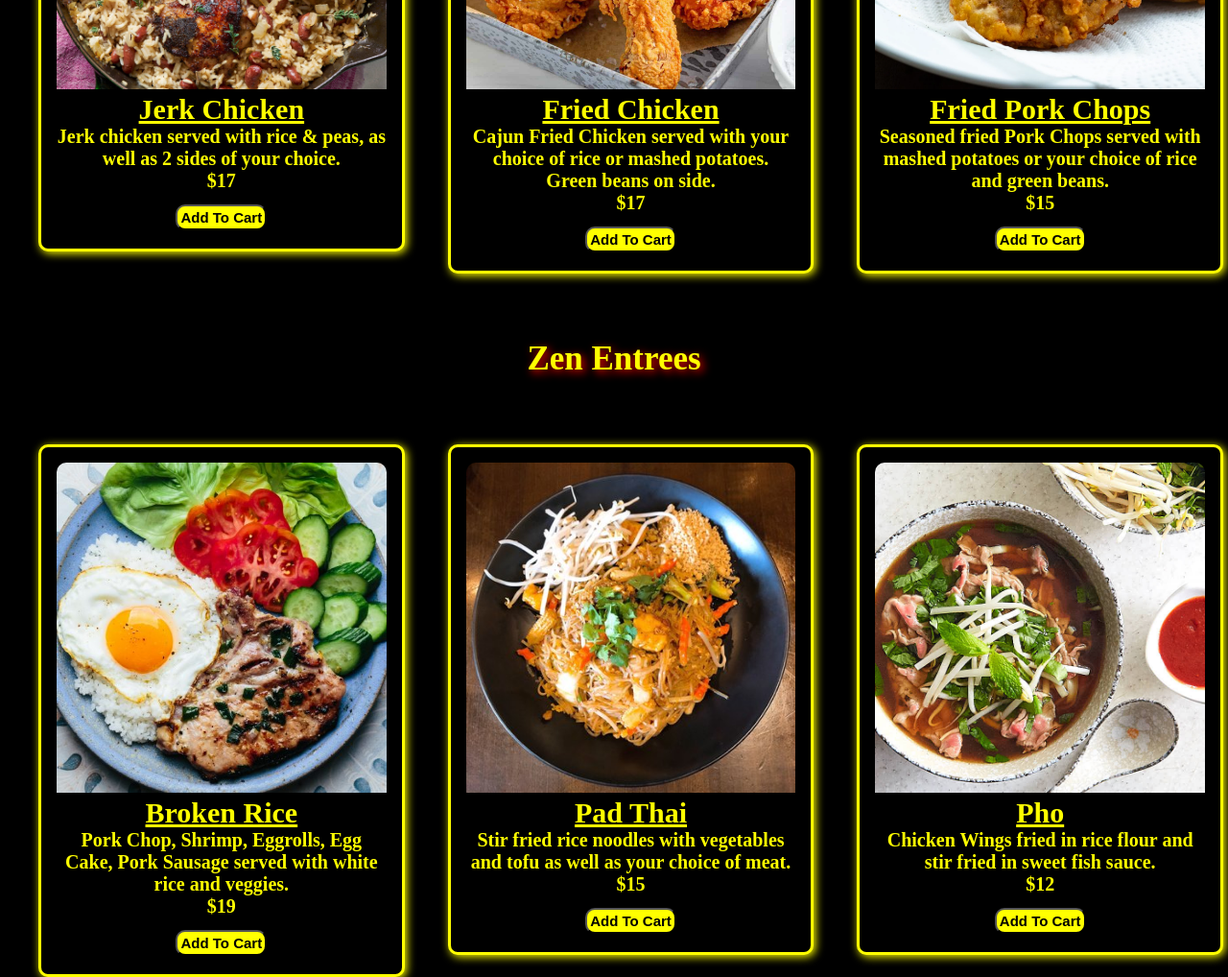
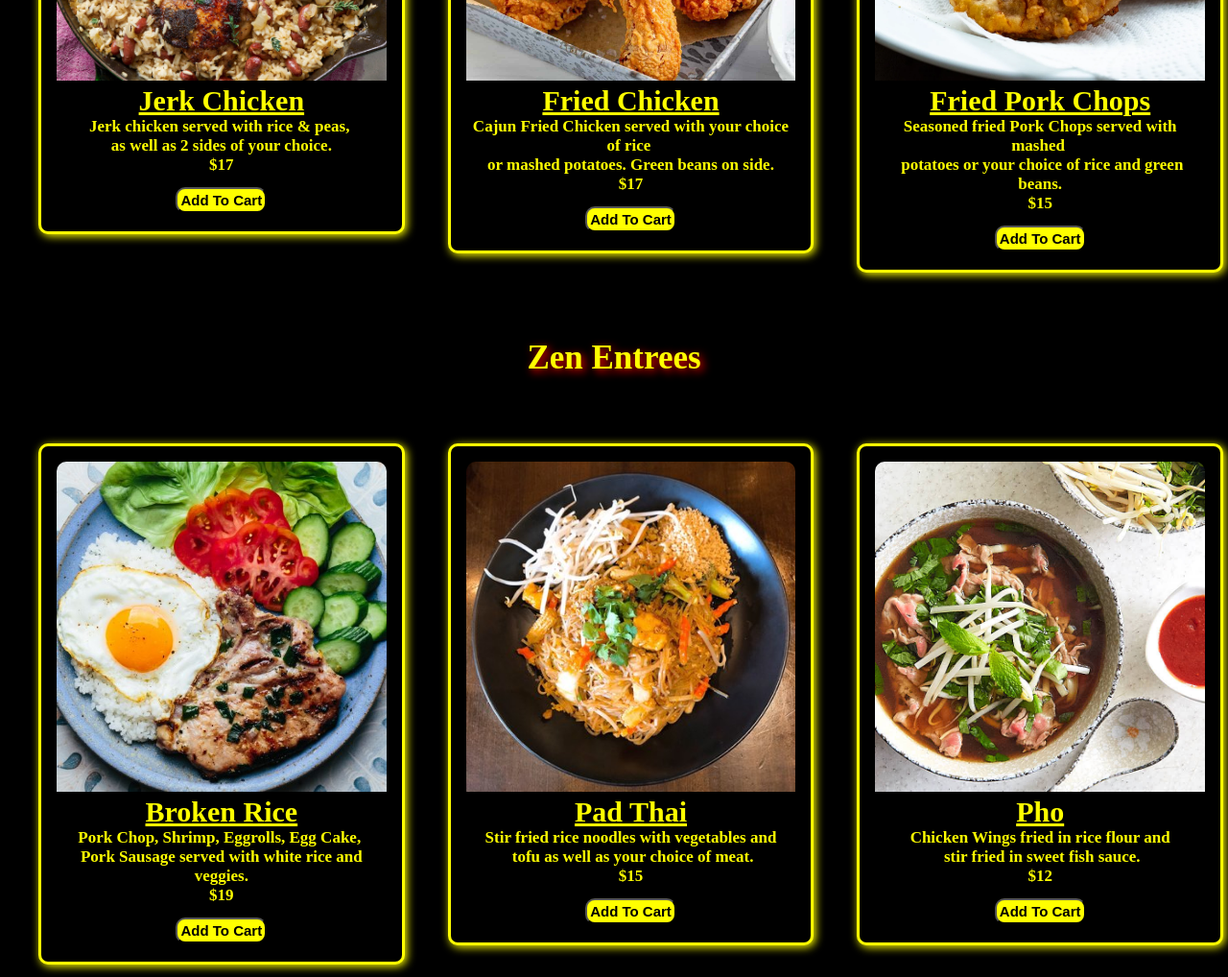
Before and after one commit to Jmlor2h/GATEWAYV2, a plain HTML site: page Menu.html in a window 1280 px wide. Shown: the part 1380-2398 px from the top of the page at 96% size. Drawn offline with Linux system fonts and the light colour scheme.

Commit message:
update17

```diff
--- a/Menu.html
+++ b/Menu.html
@@ -67,7 +67,7 @@
     <div class="card">
      <div class="itempic"><img src="images/calamari.jpg" alt="Calamari"></div>
      <div class="itemtitle">Calamari</div>
-     <div class="itemdesc">Squid legs seasoned and fried. Served with Marinara Sauce<br>$15</div>
+     <div class="itemdesc">Squid legs seasoned and fried.<br> Served with Marinara Sauce<br>$15</div>
      <div class="flexible"></div>
      <div class="addtocart"><button>Add To Cart</button></div>
   </div>
@@ -75,14 +75,14 @@
   <div class="card">
     <div class="itempic"><img src="images/eggrolls.jpg" alt="Egg Rolls"></div>
     <div class="itemtitle">Egg Rolls/Cha Gio</div>
-    <div class="itemdesc">Ground pork and chopped vegetables wrapped in rice paper and fried.(2 pcs)<br>$7</div>
+    <div class="itemdesc">Ground pork and chopped vegetables <br>wrapped in rice paper and fried.(2 pcs)<br>$7</div>
     <div class="flexible"></div>
     <div class="addtocart"><button>Add To Cart</button></div>
  </div>
  <div class="card">
   <div class="itempic"><img src="images/chickenwings.jpg" alt="Chicken Wings"></div>
   <div class="itemtitle">Fried Chicken Wings</div>
-  <div class="itemdesc">Chicken Wings fried in rice flour and stir fried in sweet fish sauce.<br>$12</div>
+  <div class="itemdesc">Chicken Wings fried in rice flour and <br>stir fried in sweet fish sauce.<br>$12</div>
   <div class="flexible"></div>
   <div class="addtocart"><button>Add To Cart</button></div>
   </div>
@@ -96,7 +96,8 @@
     <div class="card">
      <div class="itempic"><img src="images/jerkchicken.jfif" alt="Jerk Chicken"></div>
      <div class="itemtitle">Jerk Chicken</div>
-     <div class="itemdesc">Jerk chicken served with rice & peas, as well as 2 sides of your choice.<br>$17</div>
+     <div class="itemdesc">Jerk chicken served with rice & peas, <br>as well as 2 sides of your choice.<br>$17</div>
+     <div class="flexible"></div>
      <div class="flexible"></div>
      <div class="addtocart"><button>Add To Cart</button></div>
   </div>
@@ -104,14 +105,14 @@
   <div class="card">
     <div class="itempic"><img src="images/Friedchicken.jpg" alt="Fried Chicken"></div>
     <div class="itemtitle">Fried Chicken</div>
-    <div class="itemdesc">Cajun Fried Chicken served with your choice of rice or mashed potatoes. Green beans on side.<br>$17</div>
+    <div class="itemdesc">Cajun Fried Chicken served with your choice of rice <br>or mashed potatoes. Green beans on side.<br>$17</div>
     <div class="flexible"></div>
     <div class="addtocart"><button>Add To Cart</button></div>
  </div>
  <div class="card">
   <div class="itempic"><img src="images/porkchop.jpg" alt="Pork Chops"></div>
   <div class="itemtitle">Fried Pork Chops</div>
-  <div class="itemdesc">Seasoned fried Pork Chops served with mashed potatoes or your choice of rice and green beans.<br>$15</div>
+  <div class="itemdesc">Seasoned fried Pork Chops served with mashed <br> potatoes or your choice of rice and green beans.<br>$15</div>
   <div class="flexible"></div>
   <div class="addtocart"><button>Add To Cart</button></div>
   </div>
@@ -125,7 +126,7 @@
     <div class="card">
      <div class="itempic"><img src="images/riceplate.jpg" alt="Broken Rice"></div>
      <div class="itemtitle">Broken Rice</div>
-     <div class="itemdesc">Pork Chop, Shrimp, Eggrolls, Egg Cake, Pork Sausage served with white rice and veggies.<br>$19</div>
+     <div class="itemdesc">Pork Chop, Shrimp, Eggrolls, Egg Cake, <br>Pork Sausage served with white rice and veggies.<br>$19</div>
      <div class="flexible"></div>
      <div class="addtocart"><button>Add To Cart</button></div>
   </div>
@@ -133,14 +134,14 @@
   <div class="card">
     <div class="itempic"><img src="images/padthai.jpg" alt="Pad Thai"></div>
     <div class="itemtitle">Pad Thai</div>
-    <div class="itemdesc">Stir fried rice noodles with vegetables and tofu as well as your choice of meat.<br>$15</div>
+    <div class="itemdesc">Stir fried rice noodles with vegetables and<br> tofu as well as your choice of meat.<br>$15</div>
     <div class="flexible"></div>
     <div class="addtocart"><button>Add To Cart</button></div>
  </div>
  <div class="card">
   <div class="itempic"><img src="images/pho.jpg" alt="Pho Noodle"></div>
   <div class="itemtitle">Pho</div>
-  <div class="itemdesc">Chicken Wings fried in rice flour and stir fried in sweet fish sauce.<br>$12</div>
+  <div class="itemdesc">Chicken Wings fried in rice flour and<br> stir fried in sweet fish sauce.<br>$12</div>
   <div class="flexible"></div>
   <div class="addtocart"><button>Add To Cart</button></div>
   </div>
--- a/menu.css
+++ b/menu.css
@@ -50,8 +50,9 @@ div {
 
 .itemdesc {
   text-align: center;
-  font-size: 20px;
+  font-size: 17px;
   font-weight: bold;
+  white-space: pre-wrap
 }
 
 .addtocart {
```
